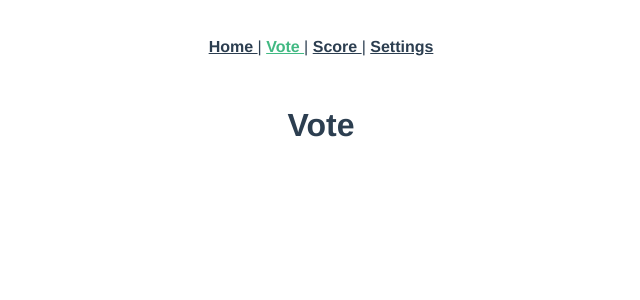
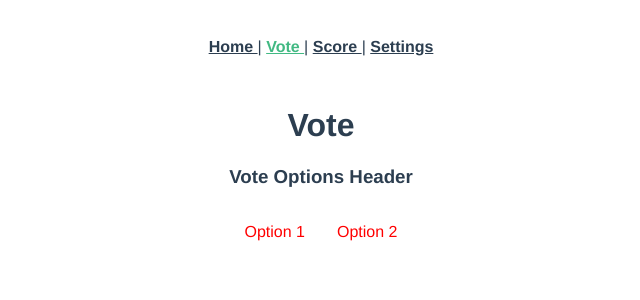
Before and after one commit to schodevio/devmeet1304, a Vue app: page /vote in a window 1280 px wide. Shown: the top 300 px of the page, without its empty margins (319-959 px from the left). Built offline with nearby package versions, Linux system fonts and the light colour scheme; sample sign-in values are in the browser's storage.

Commit message:
[#3.2] Add VoteOptions and VoteItem components

```diff
--- a/src/components/BaseButton.vue
+++ b/src/components/BaseButton.vue
@@ -1,7 +1,14 @@
 <template>
-  <button :disabled="value" @click="$emit('input', true)" v-on="$listeners">
-    <template v-if="value">Loading ...</template>
-    <slot v-else></slot>
+  <button
+    :disabled="value"
+    @click="$emit('input', true)"
+    v-on="$listeners"
+  >
+    <template v-if="value">
+      Loading ...
+    </template>
+
+    <slot v-else />
   </button>
 </template>
 
--- a/src/components/BaseInput.vue
+++ b/src/components/BaseInput.vue
@@ -1,7 +1,12 @@
 <template>
   <div class="form-group">
     <label :for="$attrs.name">{{ label }}</label>
-    <input type="text" :value="value" v-bind="$attrs" @input="$emit('input', $event.target.value)" />
+    <input
+      type="text"
+      :value="value"
+      v-bind="$attrs"
+      @input="$emit('input', $event.target.value)"
+    >
   </div>
 </template>
 
@@ -15,7 +20,8 @@ export default {
       required: true
     },
     value: {
-      type: String
+      type: String,
+      default: ''
     }
   }
 }
--- /dev/null
+++ b/src/components/VoteItem.vue
@@ -0,0 +1,23 @@
+<template>
+  <span class="vote-item">{{ item.text }}</span>
+</template>
+
+<script>
+export default {
+  name: "VoteItem",
+  props: {
+    item: {
+      type: Object,
+      default: () => ({ id: null, text: '' })
+    }
+  }
+}
+</script>
+
+<style lang="scss" scoped>
+.vote-item {
+  display: inline-block;
+  padding: 1rem;
+  color: red;
+}
+</style>
--- /dev/null
+++ b/src/components/VoteOptions.vue
@@ -0,0 +1,36 @@
+<template>
+  <div class="vote-options">
+    <slot name="header">
+      <h3>Vote Options Header</h3>
+    </slot>
+
+    <ul class="vote-options__list">
+      <slot
+        v-for="item in items"
+        name="item"
+        :vote-item="item"
+      >
+        <li class="vote-options__list-item" :key="item.id">
+          {{ item.text }}
+        </li>
+      </slot>
+    </ul>
+  </div>
+</template>
+
+<script>
+export default {
+  name: 'VoteOptions',
+  props: [ 'items' ]
+}
+</script>
+
+<style lang="scss">
+.vote-options {
+  &__list {
+    list-style: none;
+    margin: 0;
+    padding: 0;
+  }
+}
+</style>
--- a/src/main.js
+++ b/src/main.js
@@ -3,7 +3,7 @@ import App from './App.vue'
 import router from './router'
 import store from './store'
 
-import globals from './global'
+import './global'
 
 Vue.config.productionTip = false
 
--- a/src/views/Vote.vue
+++ b/src/views/Vote.vue
@@ -1,11 +1,35 @@
 <template>
   <div class="vote">
     <h1>Vote</h1>
+    <vote-options :items="voteItems">
+      <template #item="{ voteItem }">
+        <vote-item :item="voteItem" />
+      </template>
+    </vote-options>
   </div>
 </template>
 
 <script>
+
+import VoteOptions from '../components/VoteOptions'
+import VoteItem from '../components/VoteItem'
+
 export default {
-  name: 'Vote'
+  name: 'Vote',
+  components: { VoteOptions, VoteItem },
+  data() {
+    return {
+      voteItems: [
+        {
+          id: 1,
+          text: 'Option 1'
+        },
+        {
+          id: 2,
+          text: 'Option 2'
+        }
+      ]
+    }
+  }
 }
 </script>
```
Also changed, not shown: src/views/Home.vue (+12 -2 lines).
